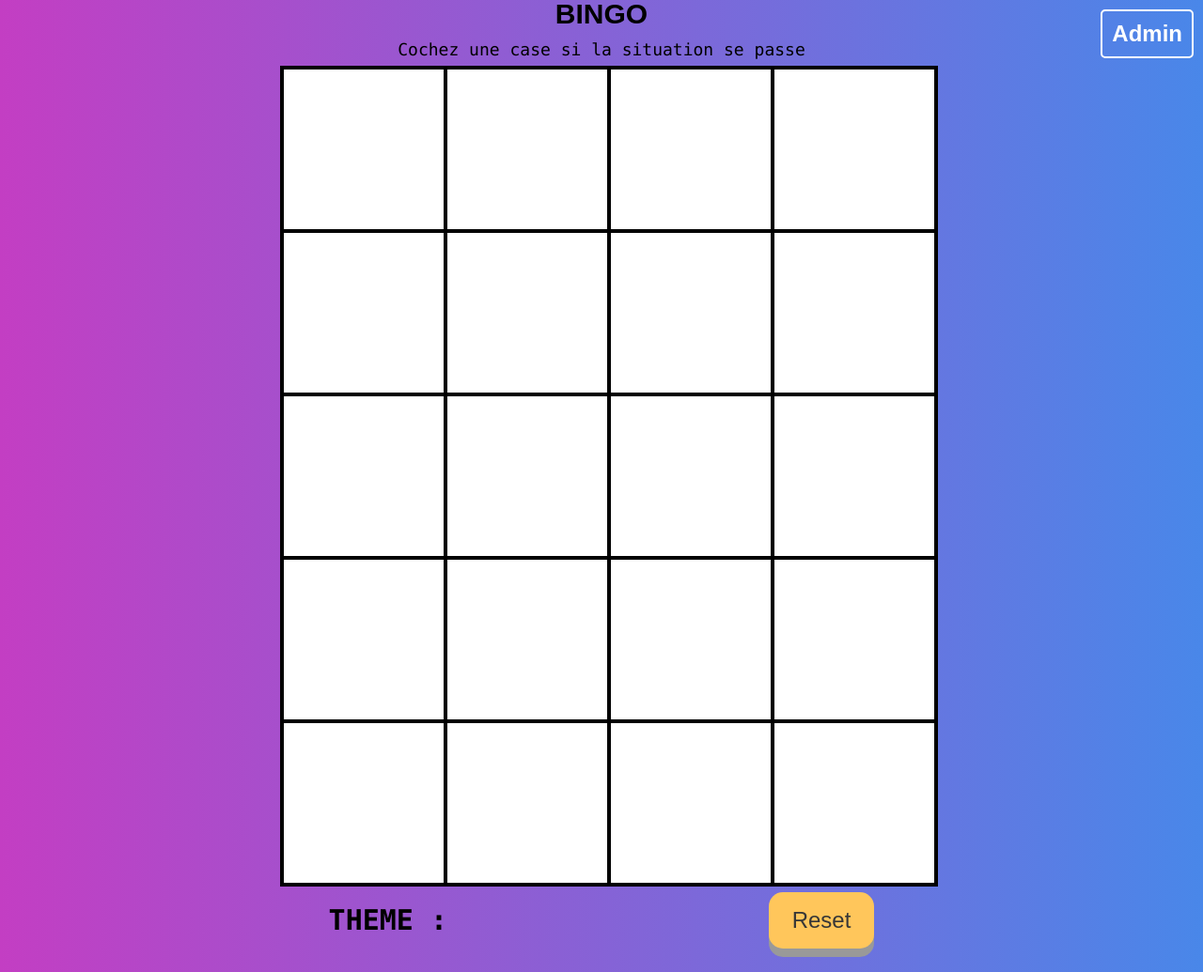
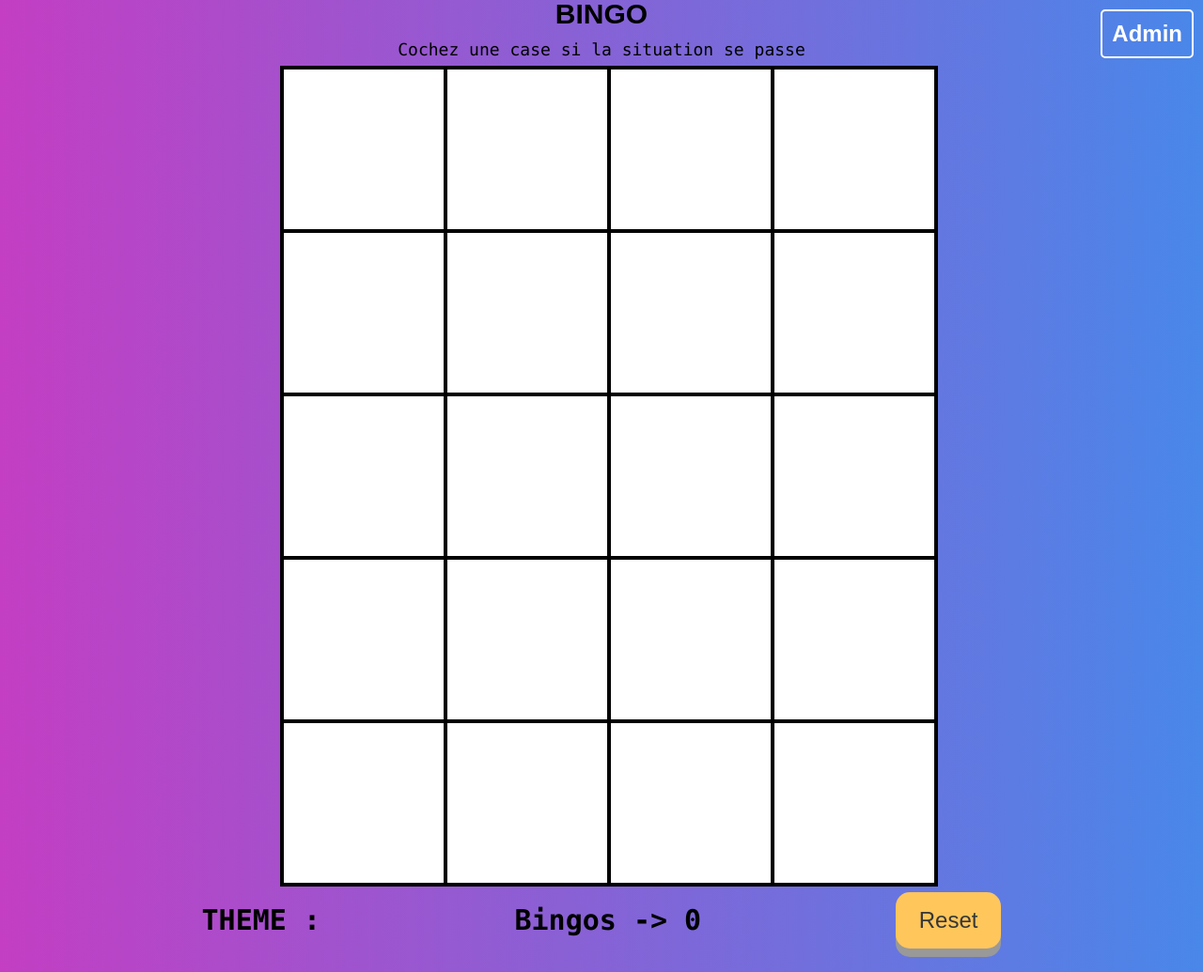
Before and after one commit to lucasVOUTERS/Bingo-VoctoWeek, a plain HTML site: page index.html in a window 1280 px wide. Shown: the whole page at 94% size. Drawn offline with Linux system fonts and the light colour scheme; no server answers; a web font is replaced by a local one.

Commit message:
Update index.html

```diff
--- a/index.html
+++ b/index.html
@@ -45,7 +45,7 @@
         </div>
         <div id="bottom">
             <p>THEME : <span id="nameTheme"></span></p>
-            <!--<div id="nbrBingos"></div>-->
+            <div id="nbrBingos"></div>
             <button onclick="resetAll()" type="button">Reset</button>
         </div>
         <div id="BINGO">
```
